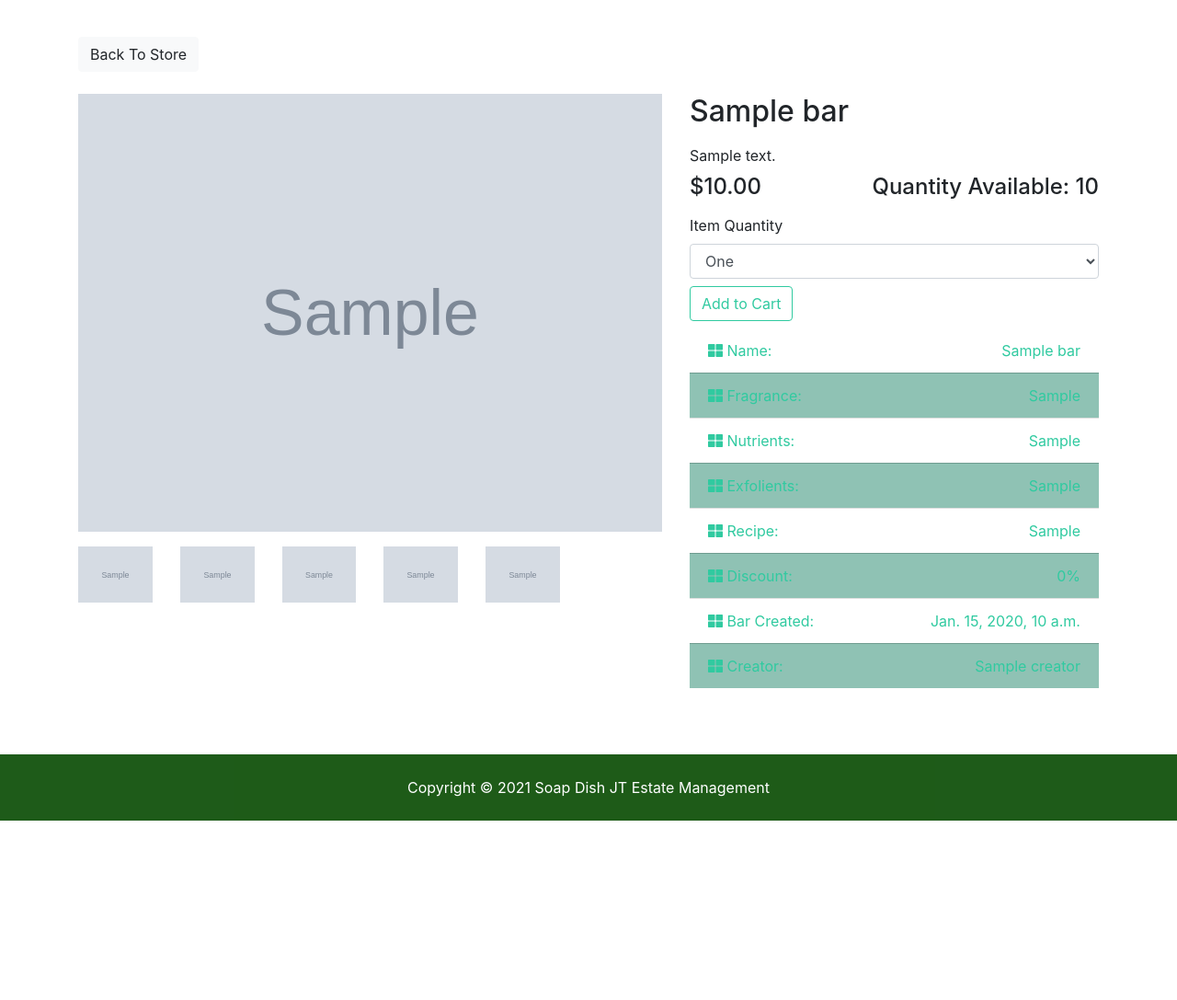
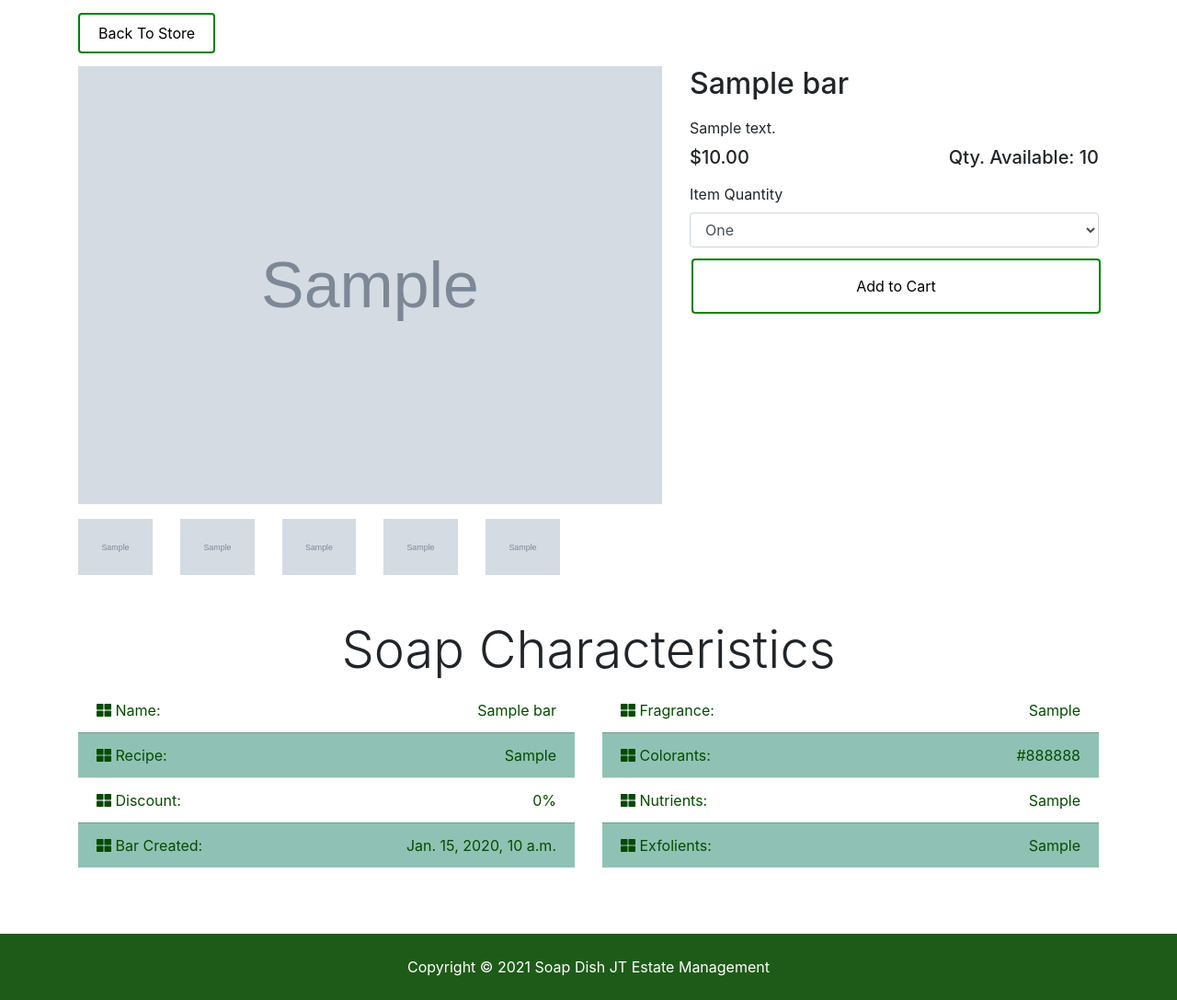
Before and after one commit to juangina/soapdish_project, a Django app: page /store/1 in a window 1280 px wide. Shown: the part 164-1251 px from the top of the page at 92% size. Before the commit the page ends 1056 px from the top, so only its background shows below. Run offline with Django 3.2, Linux system fonts and the light colour scheme; a user stored in the database is signed in; tables that the repository leaves empty hold one stand-in row (values such as "Sample post"); grey boxes marked "Sample" are stand-in pictures; some libraries are stand-ins or nearby versions.

Commit message:
Updated list group on product page.  Moved to new section after the submit section.  Revised some color

```diff
--- a/templates/bars/bar.html
+++ b/templates/bars/bar.html
@@ -40,7 +40,7 @@
 {% include 'partials/_alerts.html' %}
 
 <!-- Bar -->
-<section id="bar" class="py-4">
+<section id="bar" class="pb-4">
   <div class="container">
     <div class="my-4 back-button-group">
       <a href="javascript:history.back()">Back To Bars</a>
@@ -116,7 +116,7 @@
         <button class="inquiry-button-group" data-toggle="modal" data-target="#inquiryModal">Make An Inquiry</button>
       </div>
     </div>
-    <!-- Fields -->
+    <!-- Product Attributes -->
     <div class="row mb-5 fields">
       <div class="col-12">
         <h2 class="display-4 mb-2 text-center">
--- a/templates/store/product.html
+++ b/templates/store/product.html
@@ -27,10 +27,13 @@
 {% include 'partials/_alerts.html' %}
 
 <!-- Product -->
-<section id="bar" class="py-4">
+<section id="bar" class="pb-4">
   <div class="container">
-    <a href="javascript:history.back()" class="btn btn-light mb-4">Back To Store</a>
+    <div class="my-4 back-button-group">
+      <a href="javascript:history.back()" >Back To Store</a>
+    </div>
     <div class="row">
+      <!-- Bar Photo Shoot -->
       <div class="col-md-7">
         <!-- Product Main Image -->
         <img src="{{ product.image.url }}" alt="" class="img-main img-fluid mb-3">
@@ -83,7 +86,7 @@
 
       </div>
       <!-- Product Submit -->
-      <div class="col-md-5">
+      <div class="product-submit col-md-5">
 
         <!-- Product Name -->
         <div class="row mb-2">
@@ -99,17 +102,17 @@
           </div>
         </div>
 
-        <!-- Product Price -->
+        <!-- Product Price and Quantity Available-->
         <div class="row mb-2">
           <div class="col-md-3">
-            <h4>${{ product.price}}</h4>
+            <h5>${{ product.price}}</h5>
           </div>
           <div class="col-md-9 text-right">
-            <h4>Quantity Available: {{product.stock}}</h4>
+            <h5>Qty. Available: {{product.stock}}</h5>
           </div>
         </div>
 
-        <!-- Product Quantity -->
+        <!-- Product Select Quantity -->
         <div class="row mb-2">
           <div class="col-md-12">
             <label for="itemQty">Item Quantity</label>
@@ -123,56 +126,58 @@
         </div>
 
         <!--Add Items Event Object-->
-        <button data-product="{{product.id}}" data-action="add" class="btn btn-outline-secondary add-btn update-cart mb-2">Add to Cart</button>
-
+        <button data-product="{{product.id}}" data-action="add" class="update-cart update-cart-button mb-2">Add to Cart</button>
+      </div>
+    </div>
     <!-- Product Attributes -->
     <div class="row mb-5 fields">
-          <div class="col-md-12">
+      <div class="col-12">
+        <h2 class="display-4 mb-2 text-center">
+          Soap Characteristics
+        </h2>
+      </div>
+      <div class="col-md-6">
         <ul class="list-group list-group-flush">
-              <li class="list-group-item text-secondary">
-                <!--
-                <i class="fas fa-th-large"></i> Asking Price:
-                <span class="float-right">${{ product.bar.price | intcomma }}</span>
-                -->
+          <li class="list-group-item text-secondary-bar">
             <i class="fas fa-th-large"></i> Name:
             <span class="float-right">{{ product.bar.name }}</span>
           </li>
-              <li class="list-group-item text-secondary">
+          <li class="list-group-item text-secondary-bar">
+            <i class="fas fa-th-large"></i> Recipe:
+            <span class="float-right">{{ product.bar.recipe }}</span>
+          </li>
+          <li class="list-group-item text-secondary-bar">
+            <i class="fas fa-th-large"></i> Discount:
+            <span class="float-right">{{ product.bar.discount }}%</span>
+          </li>
+          <li class="list-group-item text-secondary-bar">
+            <i class="fas fa-th-large"></i> Bar Created:
+            <span class="float-right">{{ product.bar.created_date }}
+            </span>
+          </li>
+        </ul>
+      </div>
+      <div class="col-md-6">
+        <ul class="list-group list-group-flush">
+          <li class="list-group-item text-secondary-bar">
             <i class="fas fa-th-large"></i> Fragrance:
             <span class="float-right">{{ product.bar.fragrance }}</span>
           </li>
-              <li class="list-group-item text-secondary">
+          <li class="list-group-item text-secondary-bar">
+            <i class="fas fa-th-large"></i> Colorants:
+            <span class="float-right">{{ product.bar.colorants }}
+            </span>
+          </li>
+          <li class="list-group-item text-secondary-bar">
             <i class="fas fa-th-large"></i> Nutrients:
             <span class="float-right">{{ product.bar.nutrients }}</span>
           </li>
-              <li class="list-group-item text-secondary">
+          <li class="list-group-item text-secondary-bar">
             <i class="fas fa-th-large"></i> Exfolients:
             <span class="float-right">{{ product.bar.exfolients }}
             </span>
           </li>
-
-              <li class="list-group-item text-secondary">
-                <i class="fas fa-th-large"></i> Recipe:
-                <span class="float-right">{{ product.bar.recipe }}</span>
-              </li>
-              <li class="list-group-item text-secondary">
-                <i class="fas fa-th-large"></i> Discount:
-                <span class="float-right">{{ product.bar.discount }}%
-                </span>
-              </li>
-              <li class="list-group-item text-secondary">
-                <i class="fas fa-th-large"></i> Bar Created:
-                <span class="float-right">{{ product.bar.created_date }}</span>
-              </li>
-              <li class="list-group-item text-secondary">
-                <i class="fas fa-th-large"></i> Creator:
-                <span class="float-right">{{ product.bar.creator }}
-                </span>
-              </li>
         </ul>
-          </div>
-        </div>
-
       </div>
     </div>
   </div>
```
Lines whose indentation alone changed are shown as unchanged.
